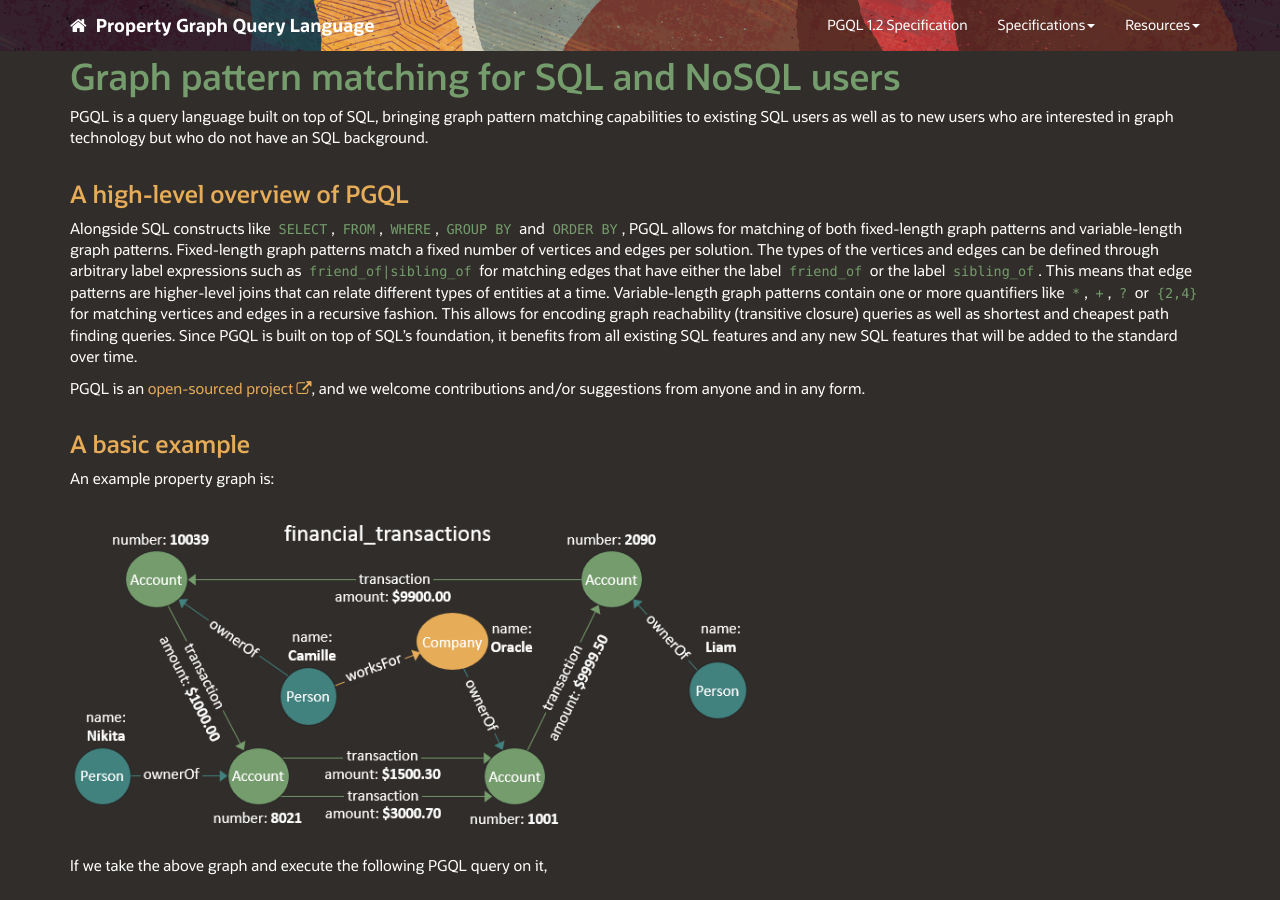
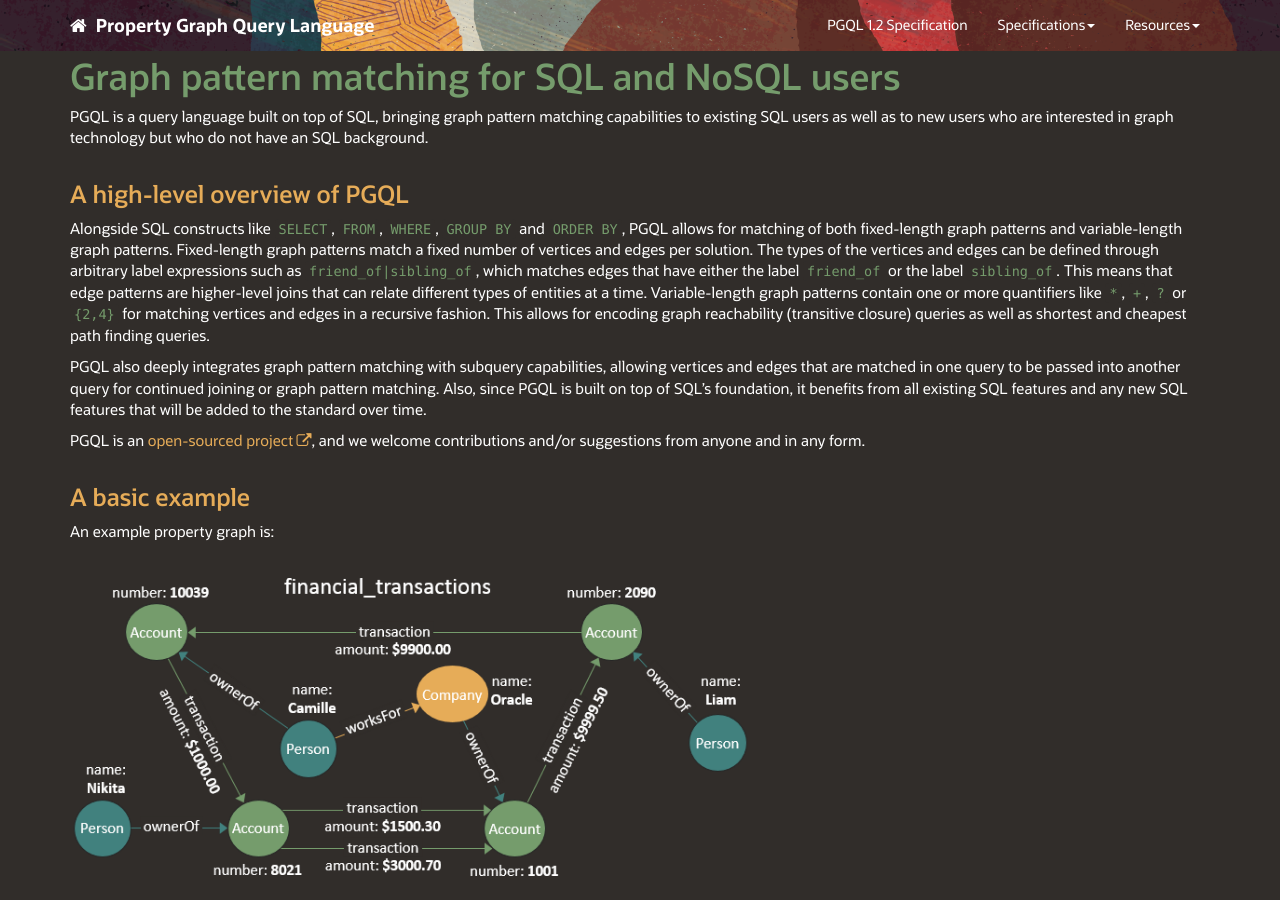
Before and after one commit to oracle/pgql-lang, a Jekyll site: the page built from index.md, in a window 1280 px wide and 900 px high, scrolled down 360 px. Built offline with Jekyll 4.4.1, drawn with Linux system fonts in a browser that asks for light colours; nearby versions of some CDN libraries; comment, search, counter and statistics services are not loaded.

Commit message:
small improvements to PGQL intro

```diff
--- a/index.md
+++ b/index.md
@@ -15,11 +15,13 @@ A high-level overview of PGQL
 
 Alongside SQL constructs like `SELECT`, `FROM`, `WHERE`, `GROUP BY` and `ORDER BY`, PGQL allows for matching of both fixed-length graph patterns and variable-length graph patterns.
 Fixed-length graph patterns match a fixed number of vertices and edges per solution.
-The types of the vertices and edges can be defined through arbitrary label expressions such as `friend_of|sibling_of` for matching edges that have either the label `friend_of` or the label `sibling_of`.
+The types of the vertices and edges can be defined through arbitrary label expressions such as `friend_of|sibling_of`, which matches edges that have either the label `friend_of` or the label `sibling_of`.
 This means that edge patterns are higher-level joins that can relate different types of entities at a time.
 Variable-length graph patterns contain one or more quantifiers like `*`, `+`, `?` or `{2,4}` for matching vertices and edges in a recursive fashion.
 This allows for encoding graph reachability (transitive closure) queries as well as shortest and cheapest path finding queries.
-Since PGQL is built on top of SQL's foundation, it benefits from all existing SQL features and any new SQL features that will be added to the standard over time.
+
+PGQL also deeply integrates graph pattern matching with subquery capabilities, allowing vertices and edges that are matched in one query to be passed into another query for continued joining or graph pattern matching.
+Also, since PGQL is built on top of SQL's foundation, it benefits from all existing SQL features and any new SQL features that will be added to the standard over time.
 
 PGQL is an [open-sourced project](https://github.com/oracle/pgql-lang), and we welcome contributions and/or suggestions from anyone and in any form.
 
```
